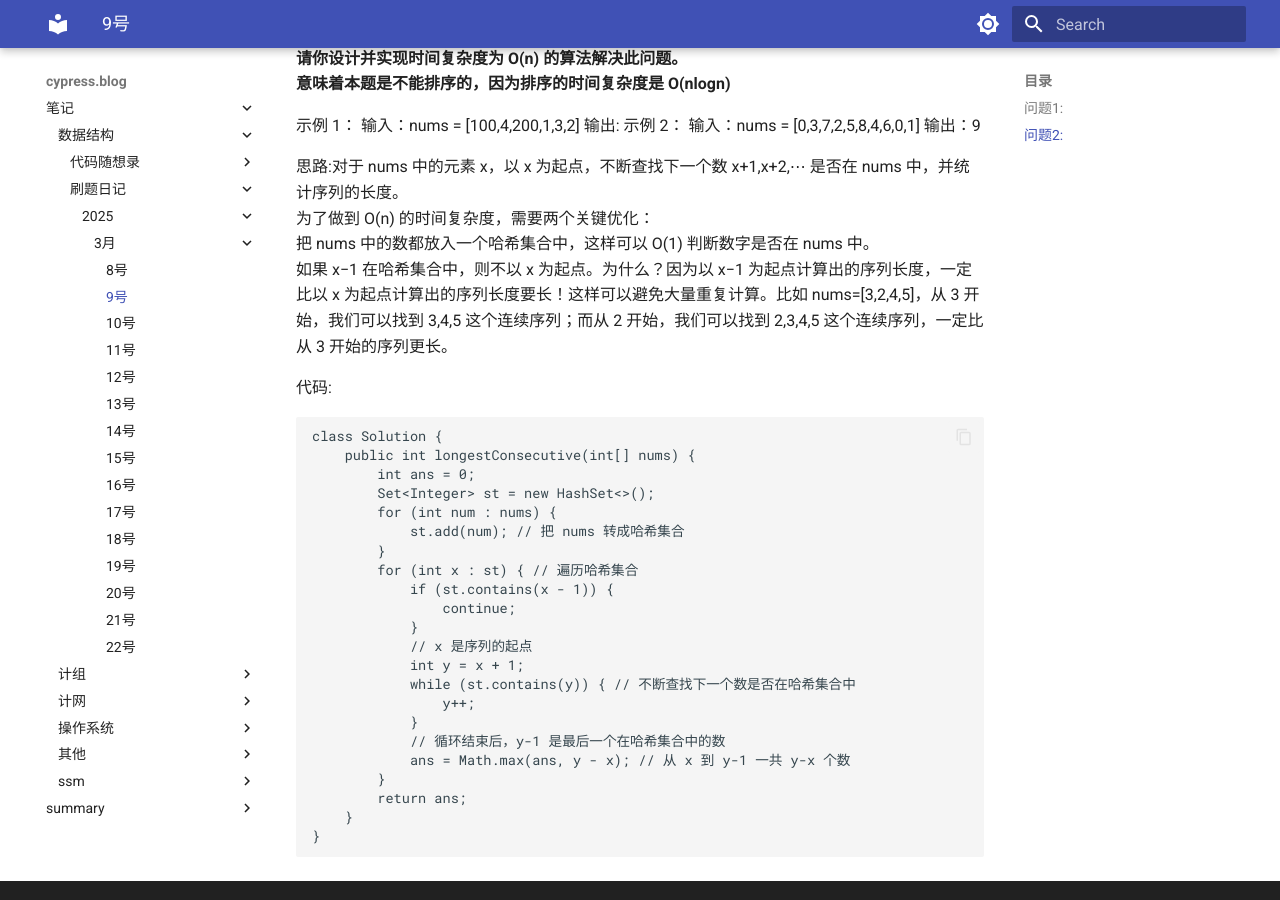
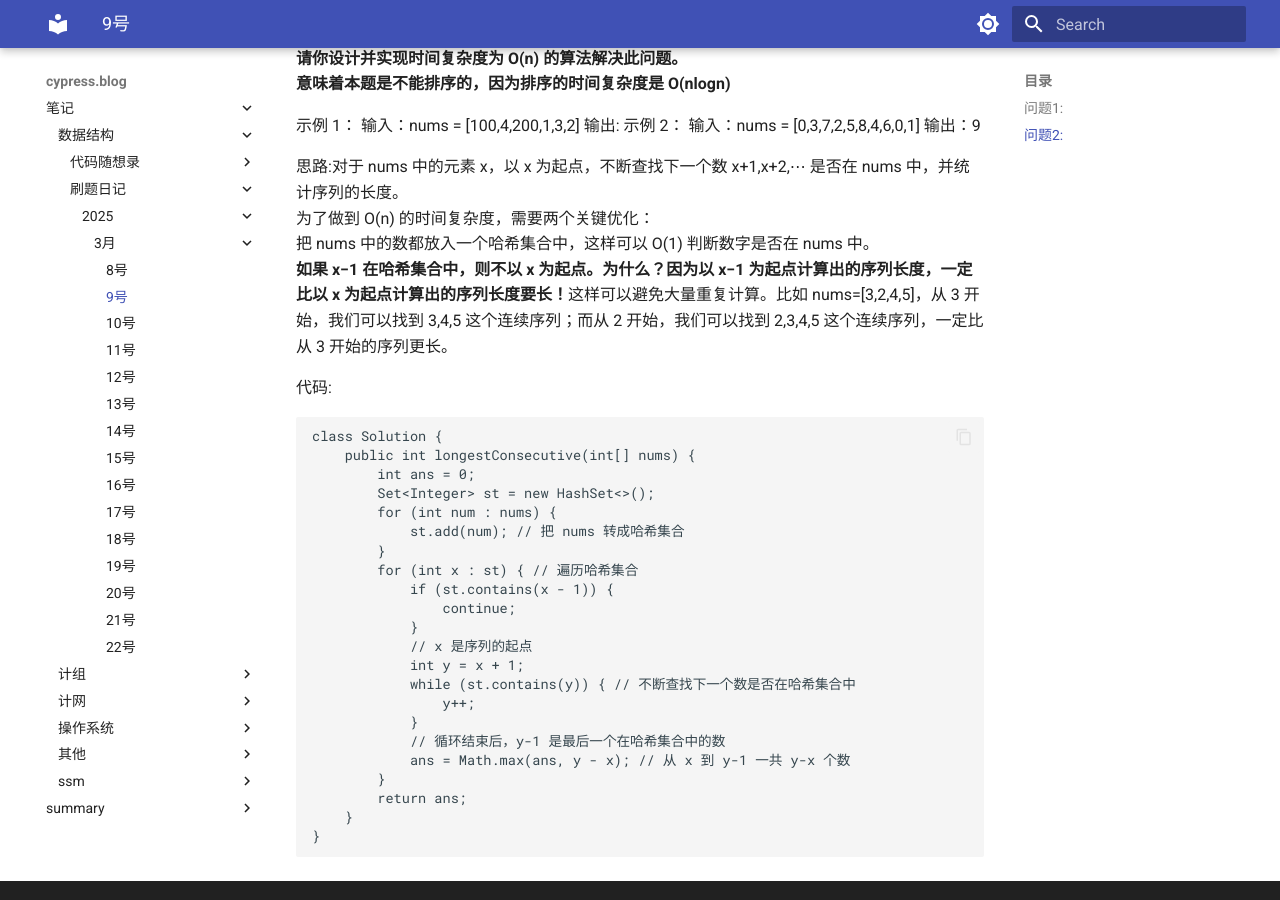
Before and after one commit to cyprer/blog0, an MkDocs documentation site: the page built from docs/note/datastructure/diary/2025/3month/9.md, in a window 1280 px wide and 900 px high, scrolled down 922 px. Built offline with MkDocs 1.6.1 and Material for MkDocs 9.7.7, drawn with Linux system fonts in a browser that asks for light colours.

Commit message:
docs: 更新文档和代码高亮配置
更新mkdocs.yml中的代码高亮配置，简化并优化高亮风格设置。同时，在文档中补充了滑动窗口算法的实现细节，并修正了部分格式问题。

````diff
--- a/docs/note/datastructure/diary/2025/3month/9.md
+++ b/docs/note/datastructure/diary/2025/3month/9.md
@@ -44,7 +44,7 @@ cclass Solution {
 思路:对于 nums 中的元素 x，以 x 为起点，不断查找下一个数 x+1,x+2,⋯ 是否在 nums 中，并统计序列的长度。
 为了做到 O(n) 的时间复杂度，需要两个关键优化：
 把 nums 中的数都放入一个哈希集合中，这样可以 O(1) 判断数字是否在 nums 中。
-如果 x−1 在哈希集合中，则不以 x 为起点。为什么？因为以 x−1 为起点计算出的序列长度，一定比以 x 为起点计算出的序列长度要长！这样可以避免大量重复计算。比如 nums=[3,2,4,5]，从 3   开始，我们可以找到 3,4,5 这个连续序列；而从 2 开始，我们可以找到 2,3,4,5 这个连续序列，一定比从 3 开始的序列更长。
+**如果 x−1 在哈希集合中，则不以 x 为起点。为什么？因为以 x−1 为起点计算出的序列长度，一定比以 x 为起点计算出的序列长度要长！**这样可以避免大量重复计算。比如 nums=[3,2,4,5]，从 3   开始，我们可以找到 3,4,5 这个连续序列；而从 2 开始，我们可以找到 2,3,4,5 这个连续序列，一定比从 3 开始的序列更长。
 
 代码:
 ```java
--- a/mkdocs.yml
+++ b/mkdocs.yml
@@ -35,13 +35,10 @@ markdown_extensions:
       separator: "_"        # 标题锚点分隔符
       title: "目录"         # 目录标题
   - pymdownx.details
-  - pymdownx.highlight: # 代码块高亮
-      anchor_linenums: true
-      linenums: true # 显示行号
-      auto_title: true # 显示编程语言名称
-      linenums_style: pymdownx-inline
-      line_spans: __span
-      pygments_lang_class: true
+  - pymdownx.highlight:
+      linenums: true  # 显示行号
+      use_pygments: true
+      pygments_style: monokai  # 设置高亮风格
 plugins:
   - search:
       lang:
````
Also changed, not shown: docs/note/datastructure/diary/2025/3month/10.md (+26 -2 lines).
